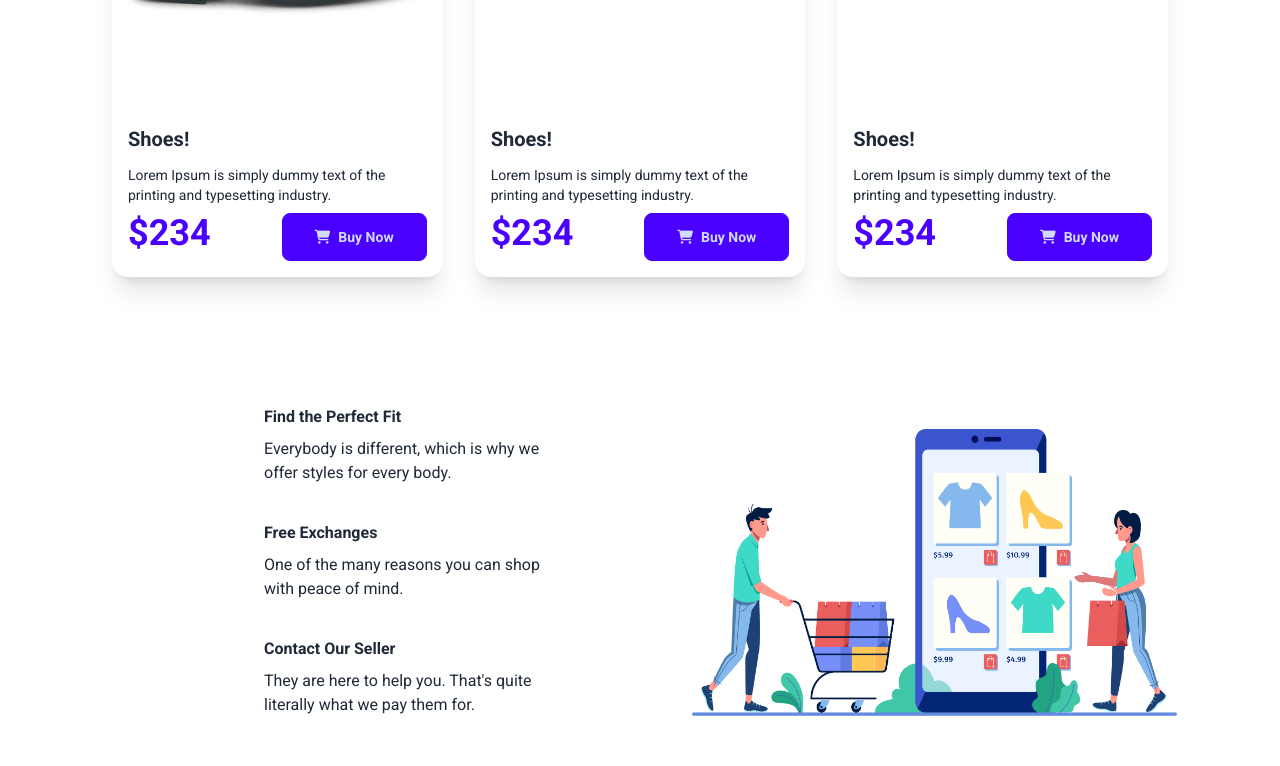
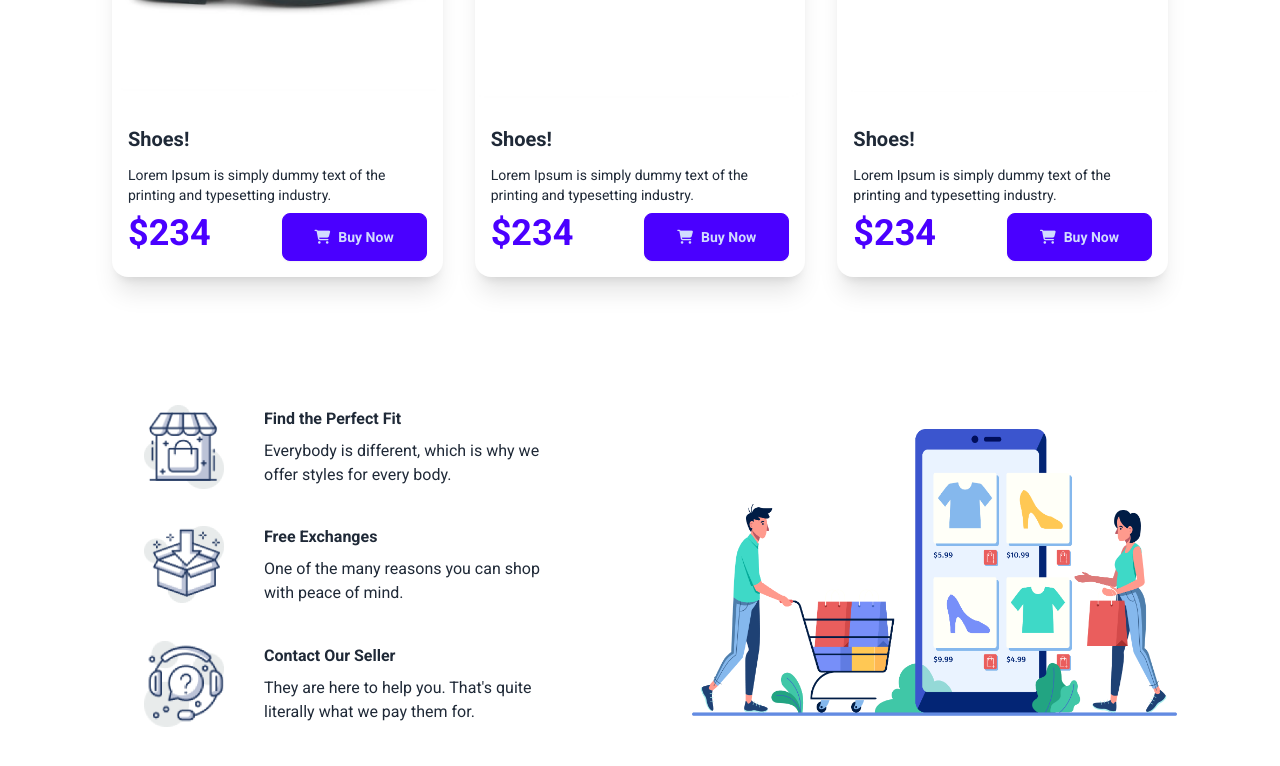
Before and after one commit to ri5257/Ayman-project, a plain HTML site: page index.html in a window 1280 px wide. Shown: the part 1770-2536 px from the top of the page. Drawn offline with nearby package versions, Linux system fonts and the light colour scheme; the site is published under a folder, as on GitHub Pages, so addresses that start at the root find nothing.

Commit message:
added some code

```diff
--- a/index.html
+++ b/index.html
@@ -1,5 +1,5 @@
 <!doctype html>
-<html>
+<html lang="en" data-theme="light">
 
 <head>
     <meta charset="UTF-8">
@@ -191,7 +191,7 @@
                 <div>
                     <div class="lg:flex lg:items-center lg:gap-10 lg:mb-9">
                         <div class="ml-44 lg:ml-0 w-20">
-                            <img src="/icons/image 12.png" alt="">
+                            <img src="icons/image 12.png" alt="">
                         </div>
                         <div>
                             <h1 class="font-bold mb-2 lg:mb-2">Find the Perfect Fit</h1>
@@ -201,7 +201,7 @@
                     </div>
                     <div class="lg:flex lg:items-center lg:gap-10 lg:mb-9">
                         <div class="ml-44 lg:ml-0 w-20">
-                            <img src="/icons/image 13.png" alt="">
+                            <img src="icons/image 13.png" alt="">
                         </div>
                         <div>
                             <h1 class="font-bold mb-2 lg:mb-2">Free Exchanges</h1>
@@ -211,7 +211,7 @@
                     </div>
                     <div class="lg:flex lg:items-center lg:gap-10 lg:mb-9">
                         <div class="ml-44 lg:ml-0 w-20">
-                            <img src="/icons/image 14.png" alt="">
+                            <img src="icons/image 14.png" alt="">
                         </div>
                         <div>
                             <h1 class="font-bold mb-2 lg:mb-2">Contact Our Seller</h1>
```
